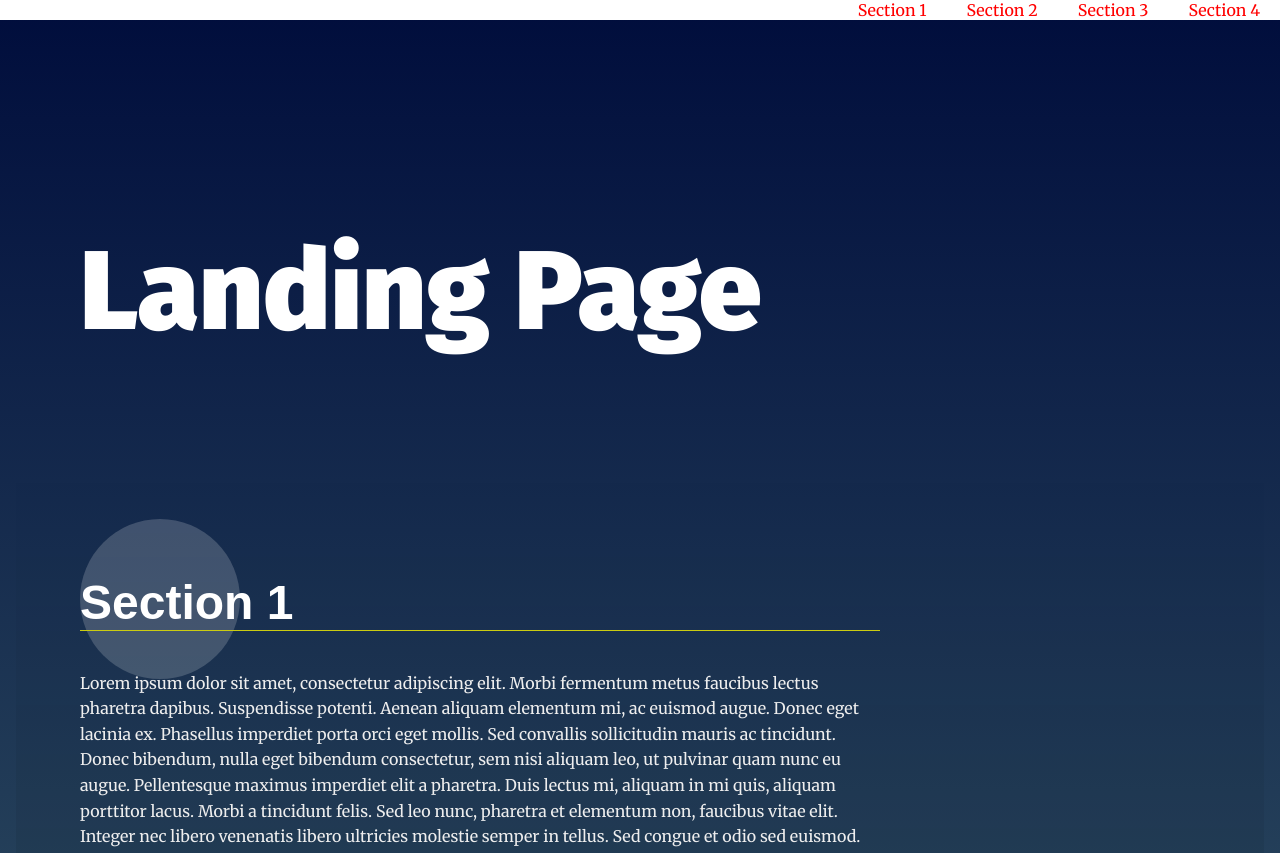
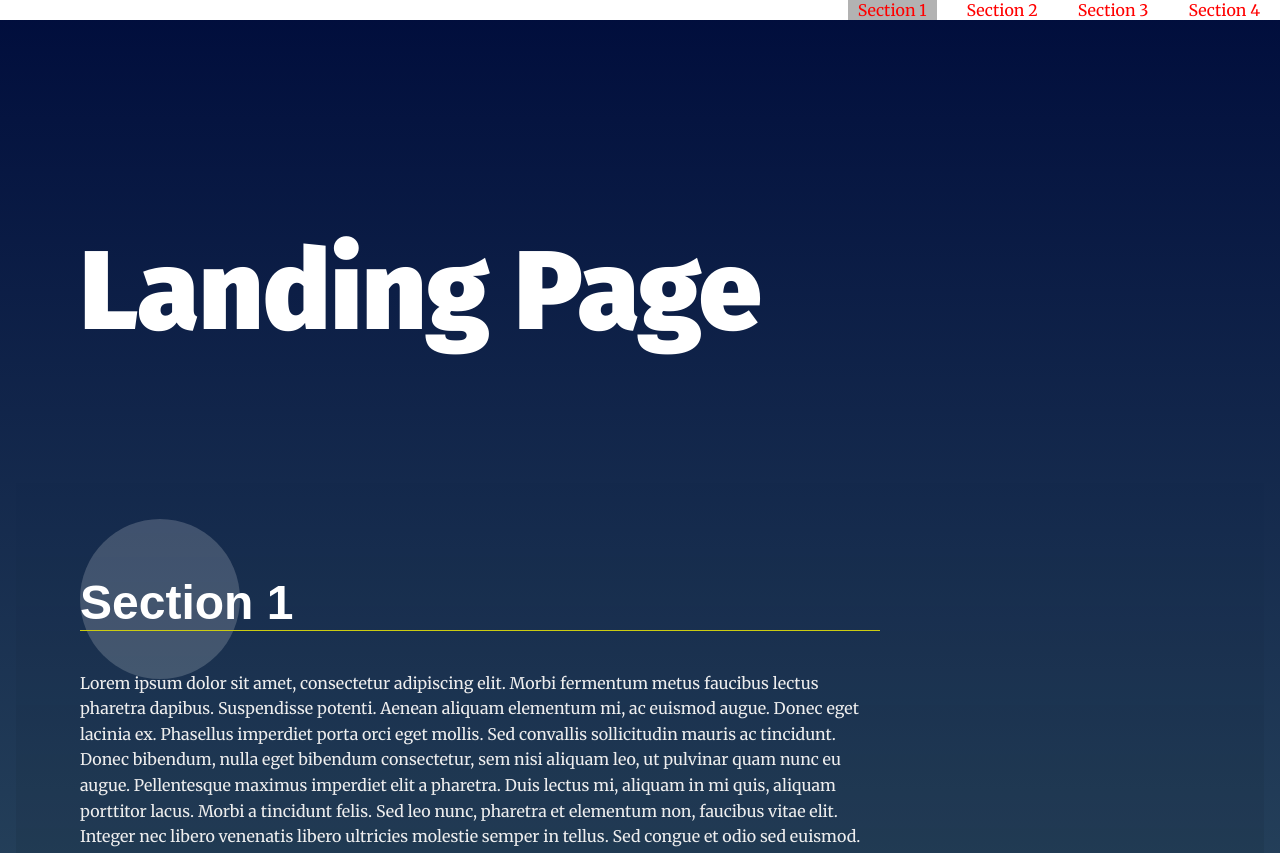
Before and after one commit to HabibaAbouelyazeed/Landing-Page, a plain HTML site: page index.html in a window 1280 px wide. Shown: the top 853 px of the page. Drawn offline with Linux system fonts and the light colour scheme.

Commit message:
Links Active State

```diff
--- a/css/styles.css
+++ b/css/styles.css
@@ -193,6 +193,7 @@
 /* ---- Theme State Rules ---- */
 /* Section Active Styles */
 /* Note: your-active-class class is applied through javascript. You should update the class here and in the index.html to what you set in your javascript file.  */
+
 section.your-active-class {
     background: rgb(0, 0, 0);
     background: linear-gradient(0deg, rgba(0, 0, 0, 0.1) 0%, rgba(0, 0, 0, 0) 100%);
@@ -221,3 +222,7 @@
 		           rotate(-360deg);
 	}
 }
+
+.active-link{
+    background-color: rgba(0, 0, 0, 0.3);
+}
--- a/js/app.js
+++ b/js/app.js
@@ -25,6 +25,7 @@
 
 const navBarList = document.getElementById("navbar__list"); //store the ul in a var
 const sections = document.querySelectorAll("section");
+
 
 
 let options = {
@@ -57,7 +58,8 @@
     var nodeText = section.getAttribute('data-nav');
     link.setAttribute('data-nav',nodeText);
     link.style.color = 'red';
-    link.style.margin = '0px 20px';
+    link.style.margin = '0px 10px';
+    link.style.padding ='0px 10px';
     link.innerText = nodeText; //add content to <a></a>
     link.style.cursor = 'pointer';
 
@@ -69,8 +71,18 @@
 });
 navBarList.appendChild(listFragment);
 
-console.log(navBarList.innerHTML);
+//console.log(navBarList.innerHTML);
 
+
+//set active links for active classes
+function setActiveLink(navItems,item){
+    navItems.forEach((navLink) => {
+        navLink.classList.remove('active-link');
+        if(navLink.innerText == item.getAttribute('data-nav')){
+            navLink.classList.add('active-link');
+        }
+    });
+};
 
 // Add class 'active' to section when near top of viewport
 
@@ -79,14 +91,18 @@
         item.target.classList.remove('your-active-class');
         if(item.isIntersecting){
             item.target.classList.add('your-active-class');
+            setActiveLink(navLinks,item.target);
         }
     });
 }, options);
 
 
-sections.forEach((section) => {
+sections.forEach((section) => { //set active-class for sections
     observer.observe(section);
 });
+
+const navLinks = document.querySelectorAll("a");
+
 
 // Scroll to anchor ID using scrollTO event
 
```
